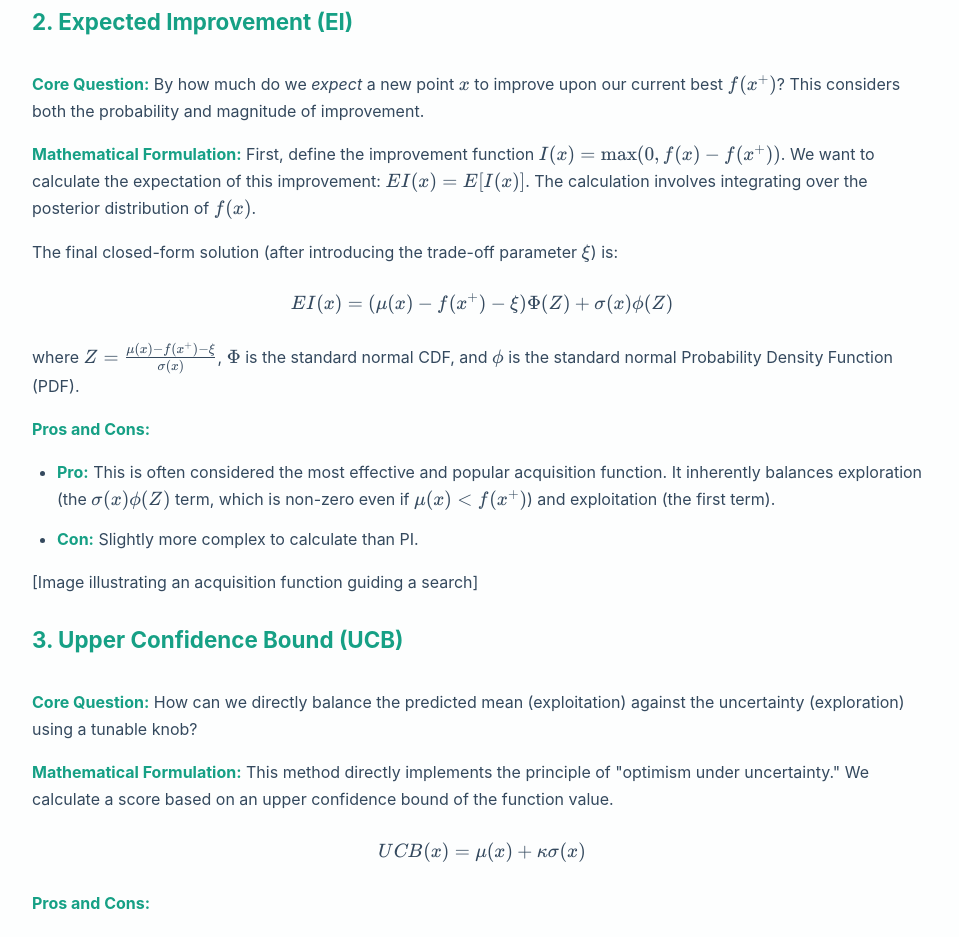
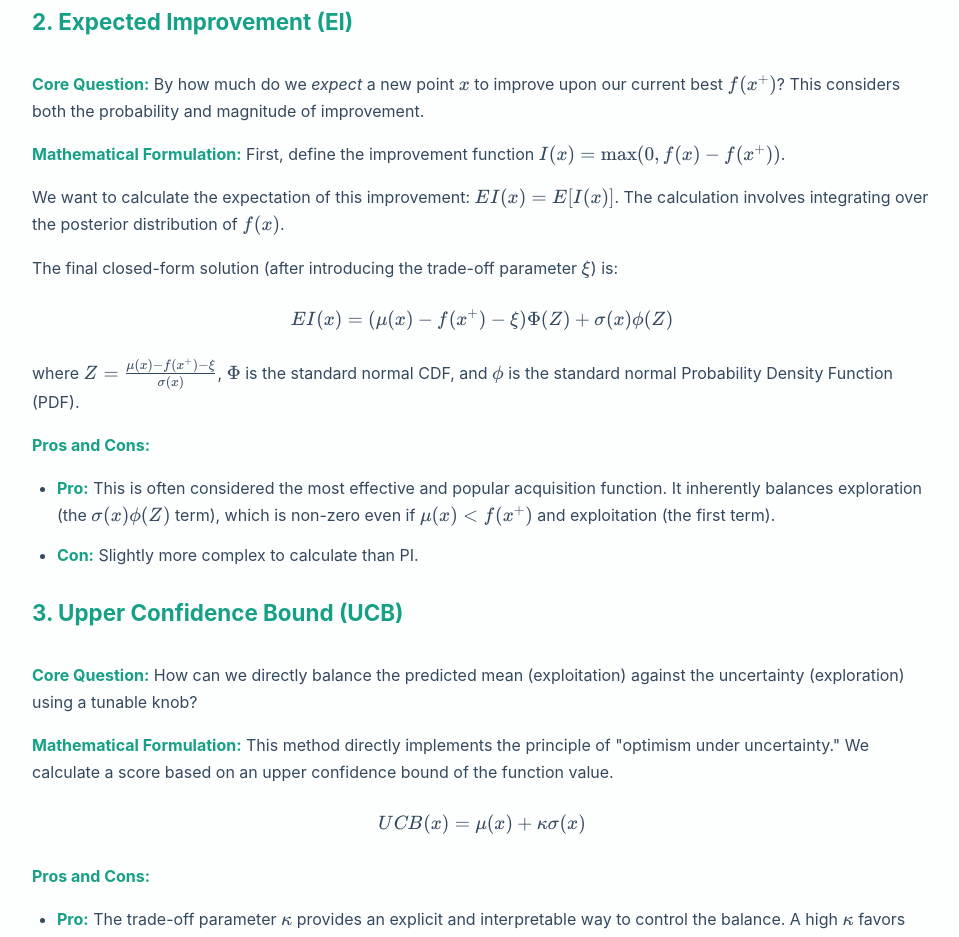
Before and after one commit to HannanJaved/AI-blog, a plain HTML site: page BO.html in a window 1280 px wide. Shown: the part 6300-7237 px from the top of the page, without its empty margins (158-1117 px from the left). Drawn offline with nearby package versions, Linux system fonts and the light colour scheme.

Commit message:
Improve clarity of expected improvement section

```diff
--- a/BO.html
+++ b/BO.html
@@ -206,16 +206,16 @@
 
     <h4>2. Expected Improvement (EI)</h4>
     <p><strong>Core Question:</strong> By how much do we <em>expect</em> a new point $x$ to improve upon our current best $f(x^+)$? This considers both the probability and magnitude of improvement.</p>
-    <p><strong>Mathematical Formulation:</strong> First, define the improvement function $I(x) = \max(0, f(x) - f(x^+))$. We want to calculate the expectation of this improvement: $EI(x) = E[I(x)]$. The calculation involves integrating over the posterior distribution of $f(x)$.</p>
+    <p><strong>Mathematical Formulation:</strong> First, define the improvement function $I(x) = \max(0, f(x) - f(x^+))$. </p>
+    <p> We want to calculate the expectation of this improvement: $EI(x) = E[I(x)]$. The calculation involves integrating over the posterior distribution of $f(x)$.</p>
     <p>The final closed-form solution (after introducing the trade-off parameter $\xi$) is:</p>
     $$EI(x) = (\mu(x) - f(x^+) - \xi)\Phi(Z) + \sigma(x)\phi(Z)$$
     <p>where $Z = \frac{\mu(x) - f(x^+) - \xi}{\sigma(x)}$, $\Phi$ is the standard normal CDF, and $\phi$ is the standard normal Probability Density Function (PDF).</p>
     <p><strong>Pros and Cons:</strong></p>
     <ul>
-        <li><strong>Pro:</strong> This is often considered the most effective and popular acquisition function. It inherently balances exploration (the $\sigma(x)\phi(Z)$ term, which is non-zero even if $\mu(x) < f(x^+)$) and exploitation (the first term).</li>
+        <li><strong>Pro:</strong> This is often considered the most effective and popular acquisition function. It inherently balances exploration (the $\sigma(x)\phi(Z)$ term), which is non-zero even if $\mu(x) < f(x^+)$ and exploitation (the first term).</li>
         <li><strong>Con:</strong> Slightly more complex to calculate than PI.</li>
     </ul>
-    <p>[Image illustrating an acquisition function guiding a search]</p>
 
     <h4>3. Upper Confidence Bound (UCB)</h4>
     <p><strong>Core Question:</strong> How can we directly balance the predicted mean (exploitation) against the uncertainty (exploration) using a tunable knob?</p>
```
